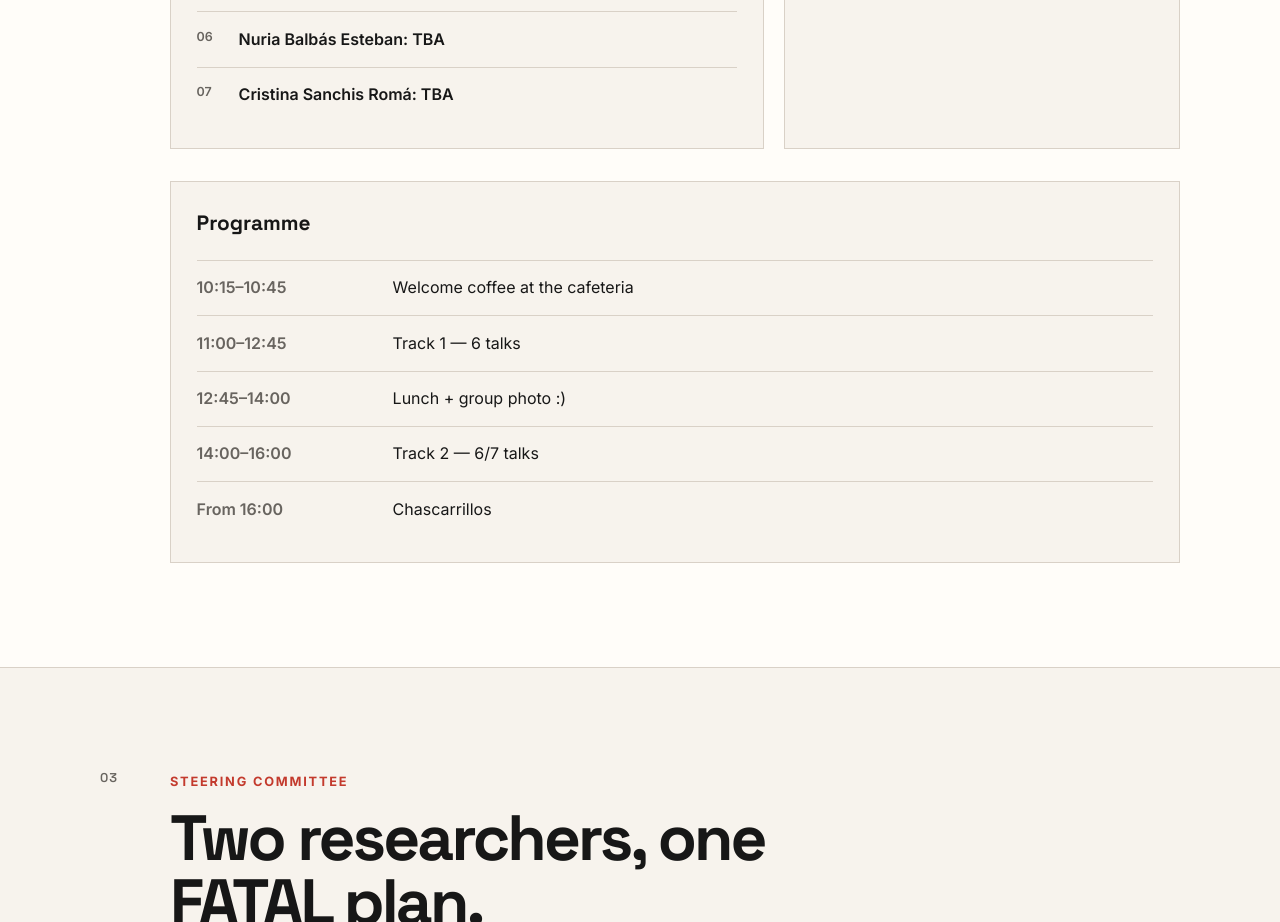
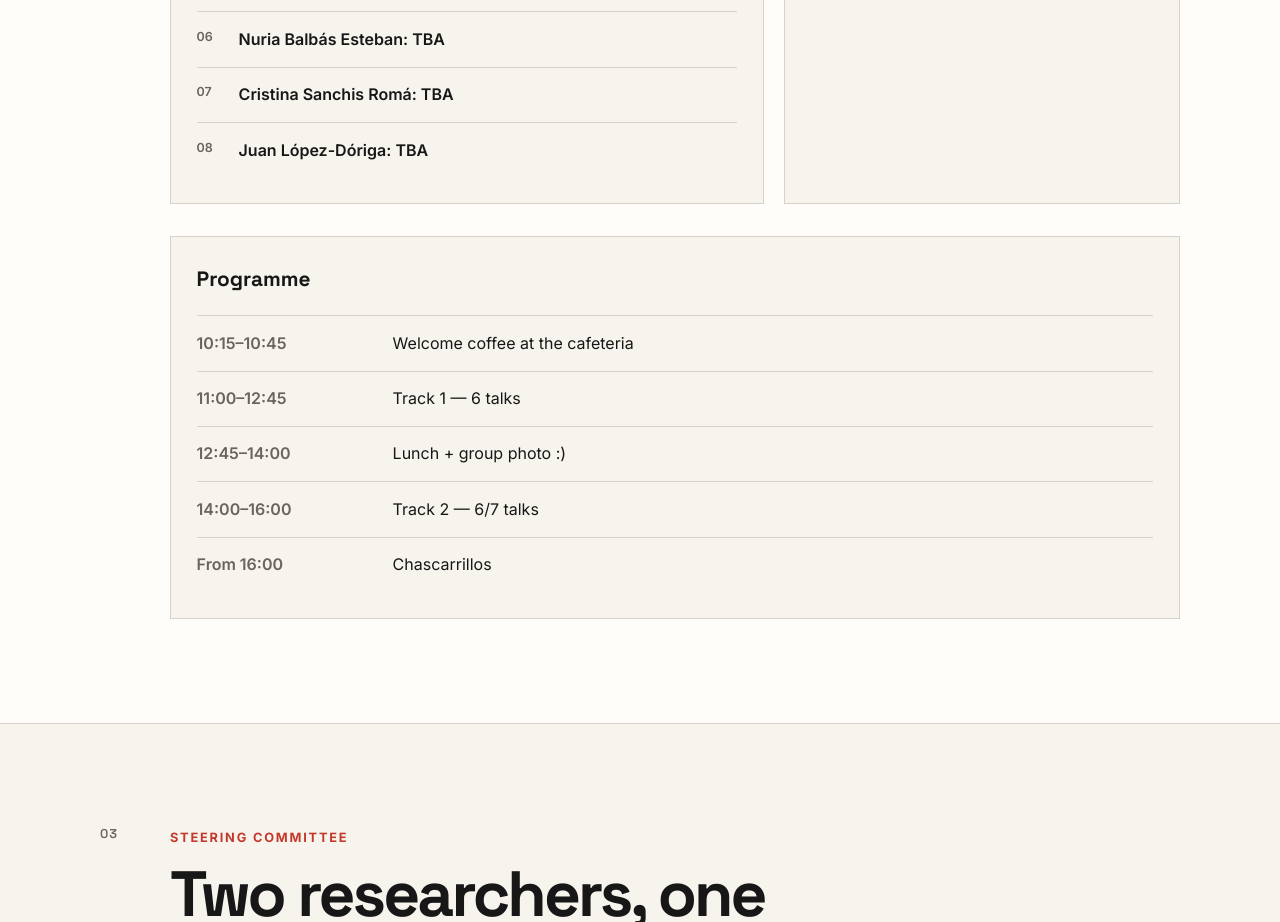
Before and after one commit to fatal-workshop/fatal-workshop.github.io, a plain HTML site: page index.html in a window 1280 px wide. Shown: the part 2193-3115 px from the top of the page. Drawn offline with Linux system fonts and the light colour scheme.

Commit message:
adding juan

```diff
--- a/index.html
+++ b/index.html
@@ -105,6 +105,7 @@
               <li><span class="index">05</span><span>Carlos Sevilla: TBA</span></li>
               <li><span class="index">06</span><span>Nuria Balbás Esteban: TBA</span></li>
               <li><span class="index">07</span><span>Cristina Sanchis Romá: TBA</span></li>
+              <li><span class="index">08</span><span>Juan López-Dóriga: TBA</span></li>
             </ul>
           </div>
 
```
